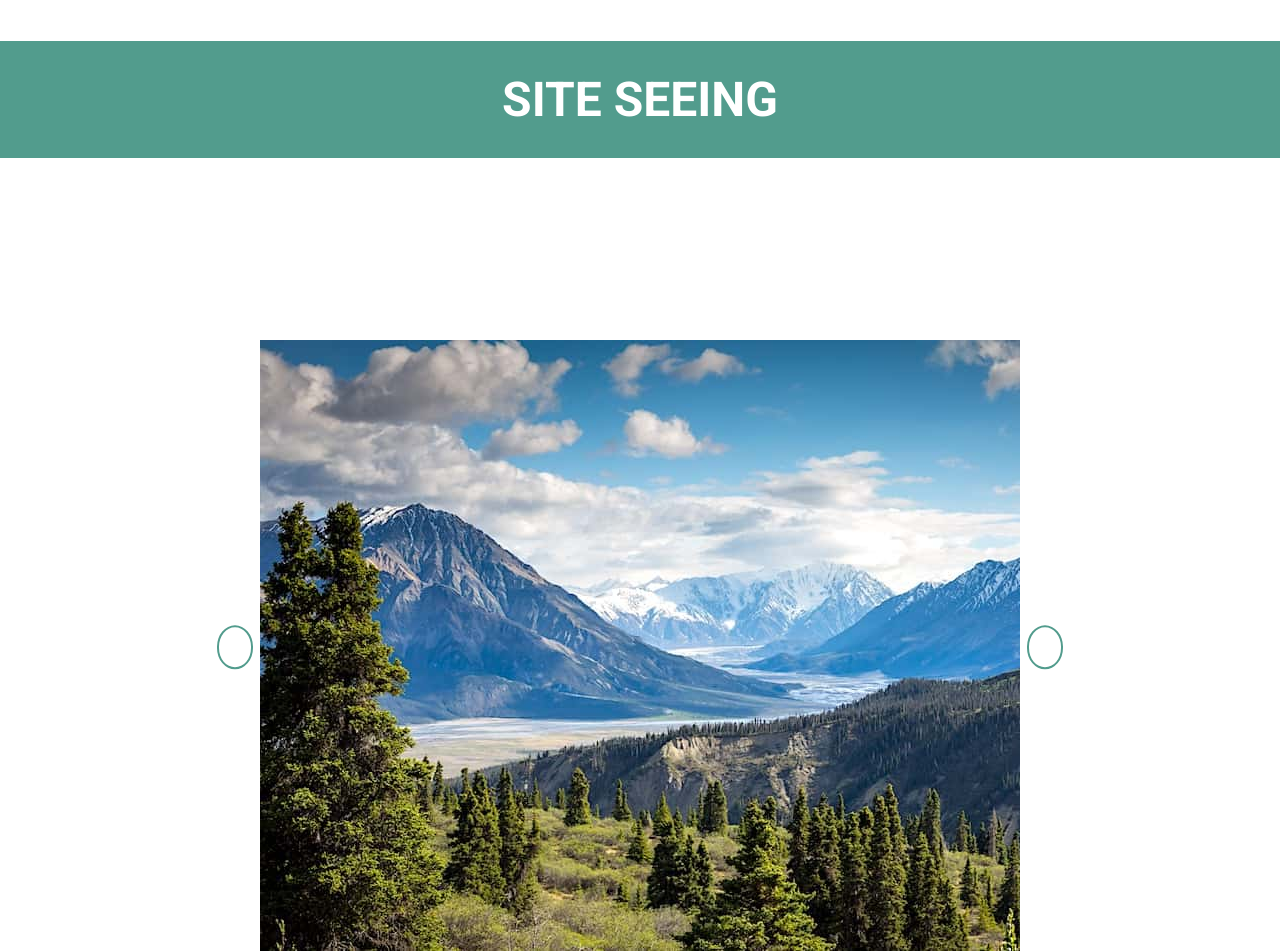
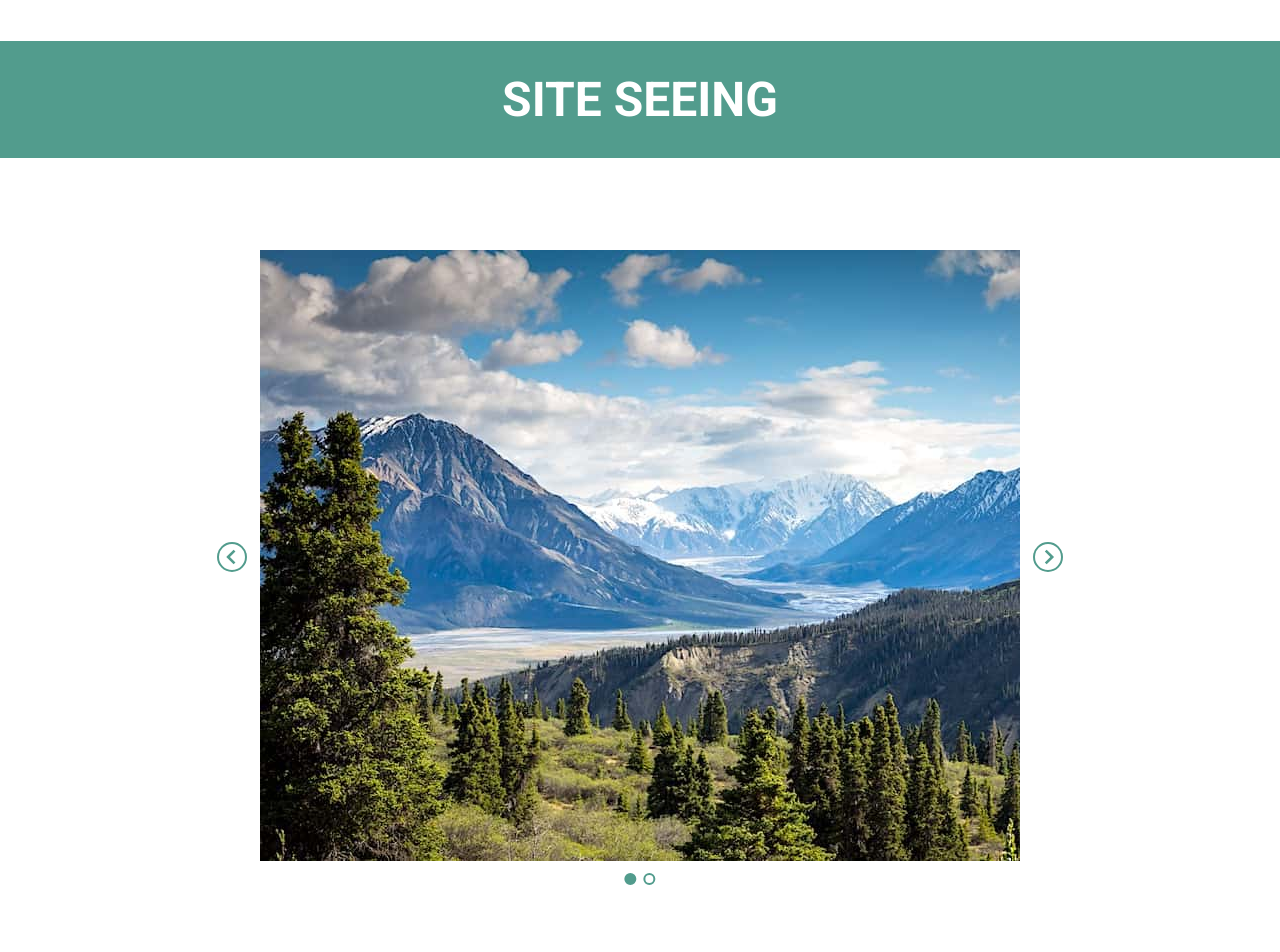
Before and after one commit to ivstepa/citypass-palmsprings, a Jekyll site: the page built from index.html, in a window 1280 px wide. Shown: the part 1734-2686 px from the top of the page. Built offline with Jekyll 4.4.1, drawn with Linux system fonts in a browser that asks for light colours; nearby versions of some CDN libraries; after the commit the page ends 2651 px from its top, so only the background shows below that.

Commit message:
Adding arrow symbols for slideshow as svg instead Font Awesome

```diff
--- a/_includes/head.html
+++ b/_includes/head.html
@@ -8,7 +8,6 @@
     </script>
     <script src="{{ "/assets/js/glide.min.js" | relative_url }}"></script>
     <link rel="shortcut icon" type="image/png" href="{{ "/assets/images/favicon.png" | relative_url }}">
-    <link rel="stylesheet" href="https://use.fontawesome.com/releases/v5.13.0/css/all.css" integrity="sha384-Bfad6CLCknfcloXFOyFnlgtENryhrpZCe29RTifKEixXQZ38WheV+i/6YWSzkz3V" crossorigin="anonymous">
     <link rel="stylesheet" href="{{ "/assets/css/styles.css" | relative_url }}">
     <title>{{ page.meta_title }}</title>
     <meta name="description" content="{{ page.meta_description }}">
--- /dev/null
+++ b/_includes/svg/arrow_left.html
@@ -0,0 +1,6 @@
+<svg viewBox = "1 0 20 20" xmlns="http://www.w3.org/2000/svg">
+
+ <g>
+  <path transform="rotate(-180 10.121500015258789,10) " id="svg_1" d="m12.95,10.707l0.707,-0.707l-5.657,-5.657l-1.414,1.414l4.242,4.243l-4.242,4.243l1.414,1.414l4.95,-4.95z"/>
+ </g>
+</svg>
--- /dev/null
+++ b/_includes/svg/arrow_right.html
@@ -0,0 +1,6 @@
+<svg viewBox = "-1 0 20 20" xmlns="http://www.w3.org/2000/svg">
+
+ <g>
+  <path id="svg_1" d="m12.920794,10.707l0.707,-0.707l-5.657,-5.657l-1.414,1.414l4.242,4.243l-4.242,4.243l1.414,1.414l4.95,-4.95z"/>
+ </g>
+</svg>
--- a/_sass/homepage/_siteseeing.scss
+++ b/_sass/homepage/_siteseeing.scss
@@ -18,14 +18,24 @@
   display: flex;
   justify-content: center;
   align-items: center;
-  min-height: 100vh;
+  min-height: 80vh;
 
   &__arrow {
     border-radius: 50%;
     border: 2px solid $green;
     box-shadow: none;
     text-shadow: none;
-    padding: 13px;
+    padding: 0;
+    width: 30px;
+    height: 30px;
+
+    svg {
+      fill: $green;
+    }
+
+    &--left {
+
+    }
   }
 
     :hover {
--- a/index.html
+++ b/index.html
@@ -42,8 +42,12 @@ layout: default
       </ul>
     </div>
     <div class="glide__arrows" data-glide-el="controls">
-      <button class="glide__arrow glide__arrow--left" data-glide-dir="<"><i class="fas fa-angle-left"></i></button>
-      <button class="glide__arrow glide__arrow--right" data-glide-dir=">"><i class="fas fa-angle-right"></i></button>
+      <button class="glide__arrow glide__arrow--left" data-glide-dir="<">
+        {%- include svg/arrow_left.html -%}
+      </button>
+      <button class="glide__arrow glide__arrow--right" data-glide-dir=">">
+        {%- include svg/arrow_right.html -%}
+      </button>
     </div>
     <div class="glide__bullets" data-glide-el="controls[nav]">
       <button class="glide__bullet" data-glide-dir="=0"></button>
```
